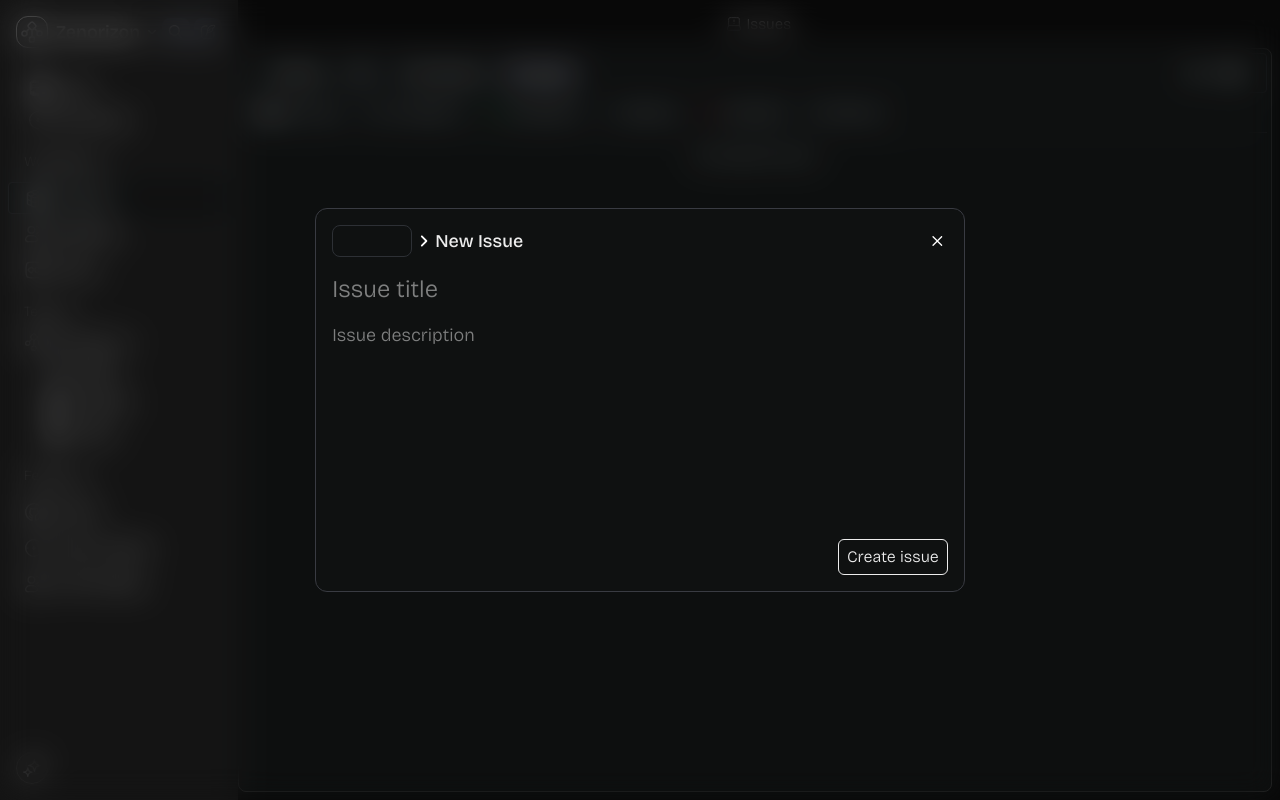
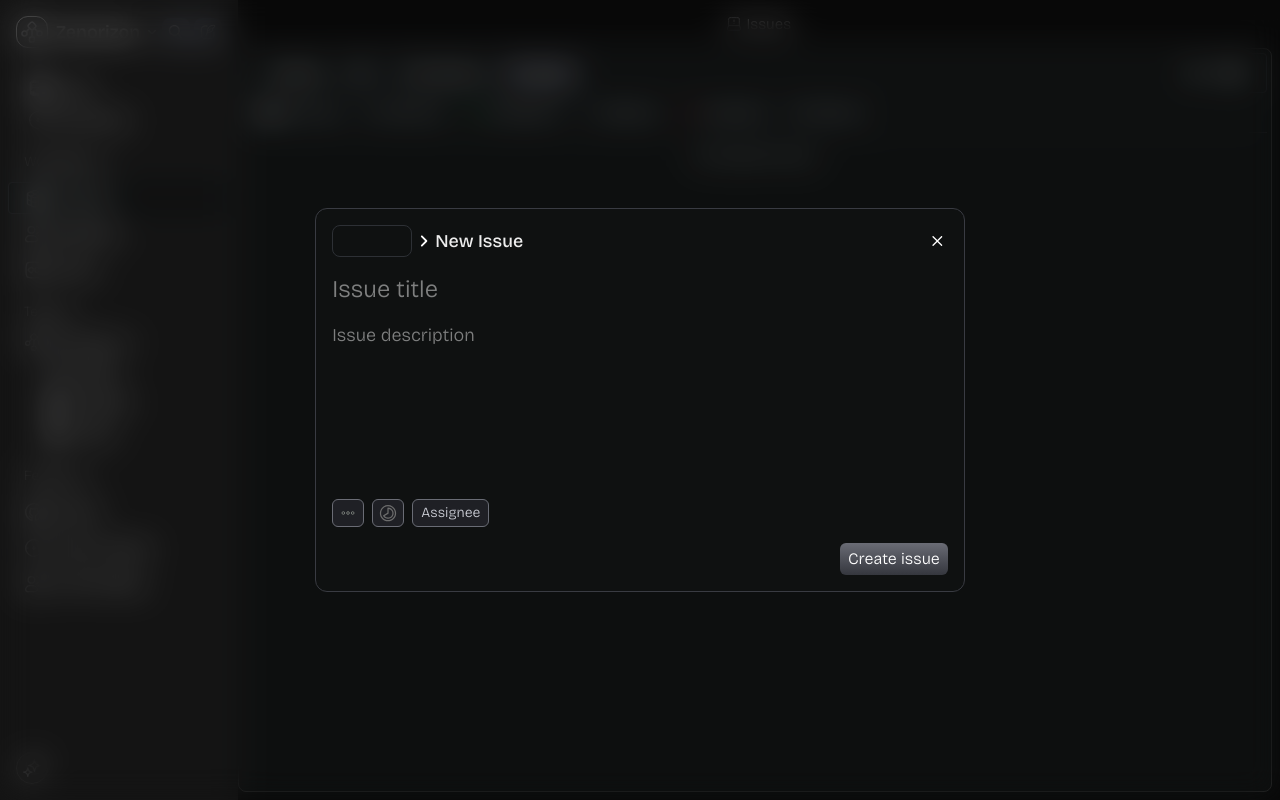
Before and after one commit to kartikver15gr8/Zenorizon, a Next.js app: page /workflow/project/1/issues in a window 1280 px wide. Both pictures are taken after a click on the element 1195 px from the left and 73 px from the top of the page. Built offline with nearby package versions, Linux system fonts and the light colour scheme.

Commit message:
modified updateissues api call | issues tab

```diff
--- a/app/api/issues/createissue/route.ts
+++ b/app/api/issues/createissue/route.ts
@@ -4,7 +4,13 @@ import { NextRequest } from "next/server";
 import { prisma } from "@/db";
 
 export async function POST(request: NextRequest) {
-  const { issueTitle, issueDescription, projectId } = await request.json();
+  const {
+    issueTitle,
+    issueDescription,
+    issueStatus,
+    issuePriority,
+    projectId,
+  } = await request.json();
 
   const session = await getServerSession(authOptions);
 
@@ -17,6 +23,8 @@ export async function POST(request: NextRequest) {
       data: {
         title: issueTitle,
         description: issueDescription,
+        status: issueStatus,
+        priority: issuePriority,
         projectId: projectId,
       },
     });
--- a/app/workflow/project/[projectId]/issues/page.tsx
+++ b/app/workflow/project/[projectId]/issues/page.tsx
@@ -10,6 +10,7 @@ import { toast } from "sonner";
 import { usePathname, useSearchParams } from "next/navigation";
 import IssueLabel from "@/components/workflow/issues/issue-label";
 import { IssueViewOptArray } from "@/utils/issues-view-options";
+import { CreateIssueWindow } from "@/components/workflow/issues/create-issue-window";
 
 const activeTab =
   "flex h-7 items-center gap-x-1 cursor-pointer border border-[#2E3035] px-2 rounded bg-[#1C1D21] hover:bg-[#1C1D21] transition-all duration-300";
@@ -190,105 +191,12 @@ export default function Issue() {
         <CreateIssueWindow
           setClose={setCreateIssueWindowOpen}
           project_id={project_id}
+          project_title={project?.title}
         />
       )}
     </>
   );
 }
-
-const CreateIssueWindow = ({
-  setClose,
-  project_id,
-}: {
-  setClose: React.Dispatch<React.SetStateAction<boolean>>;
-  project_id: string | null;
-}) => {
-  const [issueTitle, setIssueTitle] = useState("");
-  const [issueDescription, setIssueDescription] = useState("");
-
-  const createIssue = async () => {
-    try {
-      const response = await axios.post("/api/issues/createissue", {
-        issueTitle: issueTitle,
-        issueDescription: issueDescription,
-        projectId: project_id,
-      });
-
-      toast.info(response.data.message);
-    } catch (error) {
-      toast.info("Error occured while creating project");
-    } finally {
-      setClose(false);
-    }
-  };
-
-  return (
-    <div className="absolute bg-[rgba(0,0,0,0.1)] backdrop-blur-lg w-full min-h-screen flex items-center justify-center px-4 sm:px-6 md:px-10 lg:px-14 xl:px-44">
-      {/* Issue Box */}
-
-      <div className="border border-[#393B42] bg-[#0F1111] rounded-xl h-96 w-[95%] xl:w-[70%] p-4 flex flex-col">
-        <div className="flex items-center justify-between flex-shrink-0">
-          <div className="flex items-center">
-            <div className="w-20 border border-[#2D3035] h-8 rounded-lg"></div>
-            <SVGIcon svgString={RAW_ICONS.ArrowRight} />
-            <p className="font-medium text-lg">New Issue</p>
-          </div>
-          <div
-            onClick={() => {
-              setClose(false);
-            }}
-            className="p-1 rounded-md hover:bg-[#2D3035] transition-all duration-200"
-          >
-            <SVGIcon className="flex" svgString={RAW_ICONS.Close} />
-          </div>
-        </div>
-        <input
-          className="mt-4 text-2xl flex-shrink-0 outline-none"
-          onChange={(e) => {
-            setIssueTitle(e.target.value);
-          }}
-          placeholder="Issue title"
-          value={issueTitle}
-        />
-        <textarea
-          className="w-full mt-4 text-lg outline-none flex-1 resize-none"
-          onChange={(e) => {
-            setIssueDescription(e.target.value);
-          }}
-          placeholder="Issue description"
-          name="description"
-          value={issueDescription}
-        ></textarea>
-        <div className=" justify-end flex items-center">
-          <button onClick={createIssue} className="border px-2 rounded-md h-9">
-            Create issue
-          </button>
-        </div>
-      </div>
-    </div>
-  );
-};
-
-const renderPrioritySvg = (priority: string) => {
-  switch (priority.split(" ").join().toLowerCase()) {
-    case "urgent":
-      return (
-        <SVGIcon className="flex w-5" svgString={RAW_ICONS.UrgentPriority} />
-      );
-    case "high":
-      return (
-        <SVGIcon className="flex w-5" svgString={RAW_ICONS.HighPriority} />
-      );
-    case "medium":
-      return (
-        <SVGIcon className="flex w-5" svgString={RAW_ICONS.MediumPriority} />
-      );
-    case "low":
-      return <SVGIcon className="flex w-5" svgString={RAW_ICONS.LowPriority} />;
-    default:
-      return <SVGIcon className="flex w-5" svgString={RAW_ICONS.NoPriority} />;
-  }
-};
 
 const IssuesViewButton = ({
   title,
--- a/app/workflow/project/[projectId]/page.tsx
+++ b/app/workflow/project/[projectId]/page.tsx
@@ -120,7 +120,7 @@ export default function Project({
 
                 <div className="flex gap-x-2 my-5 text-xs md:text-sm ">
                   <p className="h-7 px-4 rounded lg:min-w-20 flex items-center justify-center border border-[#5C5D5E] cursor-pointer hover:bg-[#1C1D21] transition-all duration-300">
-                    In progress
+                    Working
                   </p>
                   <p className="h-7 px-4 rounded lg:min-w-20 flex items-center justify-center border border-[#5C5D5E] cursor-pointer hover:bg-[#1C1D21] transition-all duration-300">
                     High
--- /dev/null
+++ b/components/workflow/issues/create-issue-window.tsx
@@ -0,0 +1,161 @@
+"use client";
+import { RAW_ICONS } from "@/lib/icons";
+import SVGIcon from "@/lib/svg-icon";
+import axios from "axios";
+import { useRef, useState } from "react";
+import { toast } from "sonner";
+import { renderPrioritySvg, RenderStatusSvg } from "./issue-label";
+import { IssueStatus, PriorityOptionsArray } from "@/utils/issues-view-options";
+
+export const CreateIssueWindow = ({
+  setClose,
+  project_id,
+  project_title,
+}: {
+  setClose: React.Dispatch<React.SetStateAction<boolean>>;
+  project_id: string | null;
+  project_title: string | undefined;
+}) => {
+  const [issueTitle, setIssueTitle] = useState("");
+  const [issueDescription, setIssueDescription] = useState("");
+
+  const [selectedPriorityOption, setSelectedPriorityOption] =
+    useState("No Priority");
+  const [selectedStatusOption, setSelectedStatusOption] = useState("Working");
+  const [showOptionsDropdown, setShowOptionsDropdown] = useState<
+    "status" | "priority" | boolean
+  >(false);
+  const dropdownRef = useRef<HTMLDivElement>(null);
+
+  const createIssue = async () => {
+    try {
+      const response = await axios.post("/api/issues/createissue", {
+        issueTitle: issueTitle,
+        issueDescription: issueDescription,
+        issueStatus: selectedStatusOption,
+        issuePriority: selectedPriorityOption,
+        projectId: project_id,
+      });
+
+      toast.info(response.data.message);
+    } catch (error) {
+      toast.info("Error occured while creating project");
+    } finally {
+      setClose(false);
+    }
+  };
+
+  const handlePriorityOptionClick = async (option: string) => {
+    setSelectedPriorityOption(option);
+    setShowOptionsDropdown(false);
+  };
+
+  const handleStatusOptionClick = async (option: string) => {
+    setSelectedStatusOption(option);
+    setShowOptionsDropdown(false);
+  };
+
+  return (
+    <div className="absolute bg-[rgba(0,0,0,0.1)] backdrop-blur-lg w-full min-h-screen flex items-center justify-center px-4 sm:px-6 md:px-10 lg:px-14 xl:px-44">
+      {/* Issue Box */}
+
+      <div className="border border-[#393B42] bg-[#0F1111] rounded-xl h-96 w-[95%] xl:w-[70%] p-4 flex flex-col">
+        <div className="flex items-center justify-between flex-shrink-0">
+          <div className="flex items-center">
+            <div className="w-20 border border-[#2D3035] h-8 rounded-lg flex items-center justify-center font-medium">
+              {project_title?.toUpperCase().slice(0, 3)}
+            </div>
+            <SVGIcon svgString={RAW_ICONS.ArrowRight} />
+            <p className="font-medium text-lg">New Issue</p>
+          </div>
+          <div
+            onClick={() => {
+              setClose(false);
+            }}
+            className="p-1 rounded-md hover:bg-[#2D3035] transition-all duration-200"
+          >
+            <SVGIcon className="flex" svgString={RAW_ICONS.Close} />
+          </div>
+        </div>
+        <input
+          className="mt-4 text-2xl flex-shrink-0 outline-none"
+          onChange={(e) => {
+            setIssueTitle(e.target.value);
+          }}
+          placeholder="Issue title"
+          value={issueTitle}
+        />
+        <textarea
+          className="w-full mt-4 text-lg outline-none flex-1 resize-none"
+          onChange={(e) => {
+            setIssueDescription(e.target.value);
+          }}
+          placeholder="Issue description"
+          name="description"
+          value={issueDescription}
+        ></textarea>
+        <div className=" h-fit mb-4 items-center flex text-[#caccd4]">
+          <div className="flex items-center gap-x-2">
+            <div className=" relative" ref={dropdownRef}>
+              <div
+                className="flex border border-[#6A6C75] bg-[#1f2025] items-center text-sm justify-center h-7 w-8 rounded-md hover:bg-[#212227] transition-all duration-300 cursor-pointer"
+                onClick={() => setShowOptionsDropdown("priority")}
+              >
+                {renderPrioritySvg(selectedPriorityOption)}
+              </div>
+              {showOptionsDropdown == "priority" && (
+                <div className="absolute w-28 top-full left-0 bg-[#0A0A0A] border border-[#414141] rounded shadow-lg mt-1 z-10">
+                  {PriorityOptionsArray.map((option, key) => (
+                    <div
+                      key={key}
+                      className="px-2 py-2 hover:bg-[#151818] cursor-pointer text-white flex items-center  gap-x-2"
+                      onClick={() => handlePriorityOptionClick(option.name)}
+                    >
+                      <SVGIcon className="flex w-4" svgString={option.svg} />
+                      <p className="text-sm">{option.name}</p>
+                    </div>
+                  ))}
+                </div>
+              )}
+            </div>
+
+            <div className="col-span-1 relative" ref={dropdownRef}>
+              <div
+                className="flex border border-[#6A6C75] bg-[#1f2025] items-center text-sm justify-center h-7 w-8 rounded-md hover:bg-[#212227] transition-all duration-300 cursor-pointer"
+                onClick={() => setShowOptionsDropdown("status")}
+              >
+                <RenderStatusSvg status={selectedStatusOption} />
+              </div>
+              {showOptionsDropdown == "status" && (
+                <div className="absolute w-36 top-full left-0 bg-[rgba(0,0,0,0.1)] backdrop-blur-lg border border-[#414141] rounded-lg shadow-lg mt-1 z-10">
+                  {IssueStatus.map((option, key) => (
+                    <div
+                      key={key}
+                      className="px-2 flex gap-x-2 rounded-lg items-center py-2 hover:bg-[#151818] cursor-pointer text-white text-sm"
+                      onClick={() => handleStatusOptionClick(option.title)}
+                    >
+                      <SVGIcon className="flex w-4" svgString={option.svg} />
+                      <p>{option.title}</p>
+                    </div>
+                  ))}
+                </div>
+              )}
+            </div>
+
+            <button className="border border-[#696c75] bg-[#1f2025] rounded-md text-sm px-2 h-7">
+              Assignee
+            </button>
+          </div>
+        </div>
+        <div className=" justify-end flex items-center">
+          <button
+            onClick={createIssue}
+            className="bg-gradient-to-b from-[#6A6C75] to-[#35373E] text-white  px-2 rounded-md h-8"
+          >
+            Create issue
+          </button>
+        </div>
+      </div>
+    </div>
+  );
+};
--- a/components/workflow/issues/issue-label.tsx
+++ b/components/workflow/issues/issue-label.tsx
@@ -172,30 +172,30 @@ export default function IssueLabel({
   );
 }
 
-const renderPrioritySvg = (priority: string) => {
+export const renderPrioritySvg = (priority: string) => {
   switch (priority.split(" ").join().toLowerCase()) {
     case "urgent":
       return (
-        <SVGIcon className="flex w-5" svgString={RAW_ICONS.UrgentPriority} />
+        <SVGIcon className="flex w-4" svgString={RAW_ICONS.UrgentPriority} />
       );
     case "high":
       return (
-        <SVGIcon className="flex w-5" svgString={RAW_ICONS.HighPriority} />
+        <SVGIcon className="flex w-4" svgString={RAW_ICONS.HighPriority} />
       );
     case "medium":
       return (
-        <SVGIcon className="flex w-5" svgString={RAW_ICONS.MediumPriority} />
+        <SVGIcon className="flex w-4" svgString={RAW_ICONS.MediumPriority} />
       );
     case "low":
-      return <SVGIcon className="flex w-5" svgString={RAW_ICONS.LowPriority} />;
+      return <SVGIcon className="flex w-4" svgString={RAW_ICONS.LowPriority} />;
     default:
-      return <SVGIcon className="flex w-5" svgString={RAW_ICONS.NoPriority} />;
+      return <SVGIcon className="flex w-4" svgString={RAW_ICONS.NoPriority} />;
   }
 };
 
-const RenderStatusSvg = ({ status }: { status: string }) => {
+export const RenderStatusSvg = ({ status }: { status: string }) => {
   switch (status.split(" ").join().toLowerCase()) {
-    case "in progress":
+    case "working":
       return <SVGIcon className="flex w-5" svgString={RAW_ICONS.InProgress} />;
     case "completed":
       return (
--- a/components/workflow/workspace/projects.tsx
+++ b/components/workflow/workspace/projects.tsx
@@ -14,7 +14,7 @@ import ProjectListSkeleton from "./project-skeleton-loader";
 type ProjectStatusType =
   | "Completed"
   | "Backlog"
-  | "In Progress"
+  | "Working"
   | "Cancelled"
   | "Planned";
 
@@ -191,7 +191,7 @@ const ProjectLabel = ({
 
   const healthOptions = [
     "Completed",
-    "In Progress",
+    "Working",
     "Cancelled",
     "Backlog",
     "Planned",
@@ -346,7 +346,7 @@ const CreateProjectWindow = ({
   const statusOptions = [
     "Completed",
     "Backlog",
-    "In Progress",
+    "Working",
     "Cancelled",
     "Planned",
   ];
```
Also changed, not shown: utils/issues-view-options.ts (+10 -2 lines).
